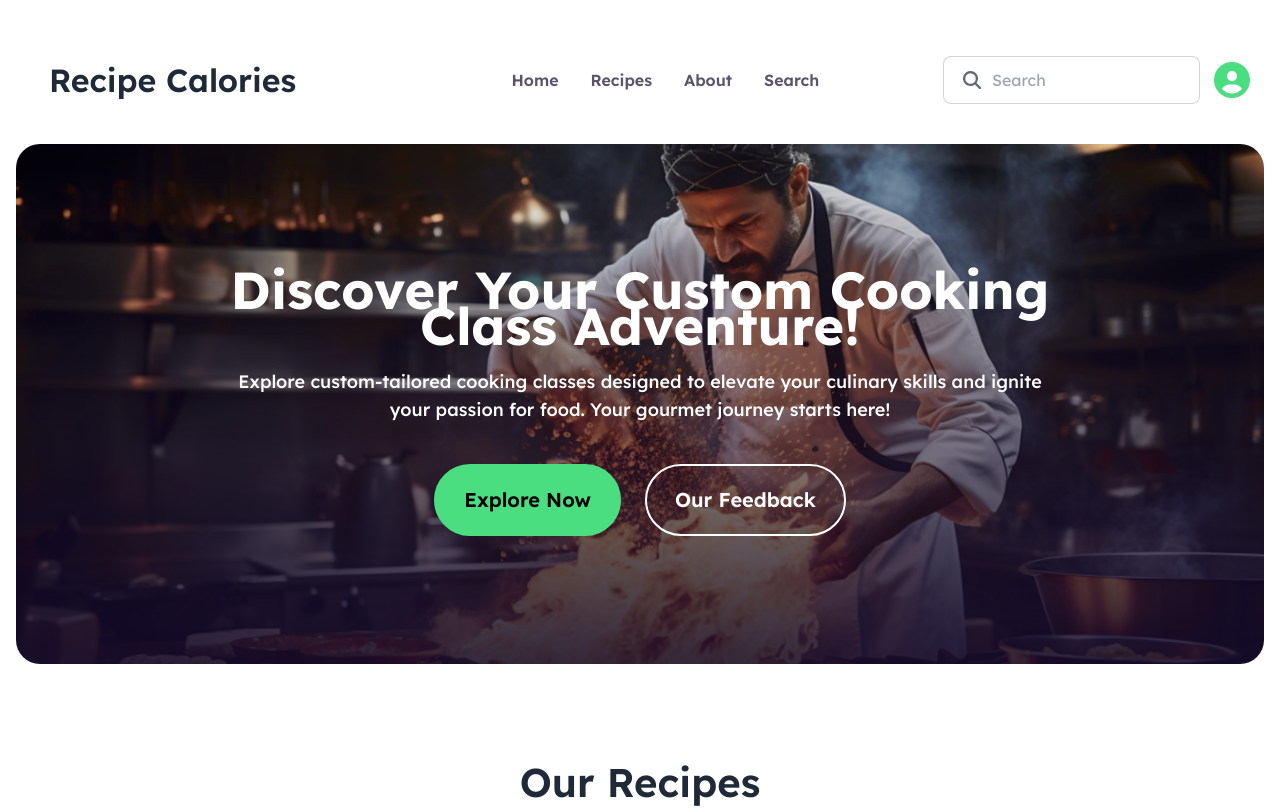
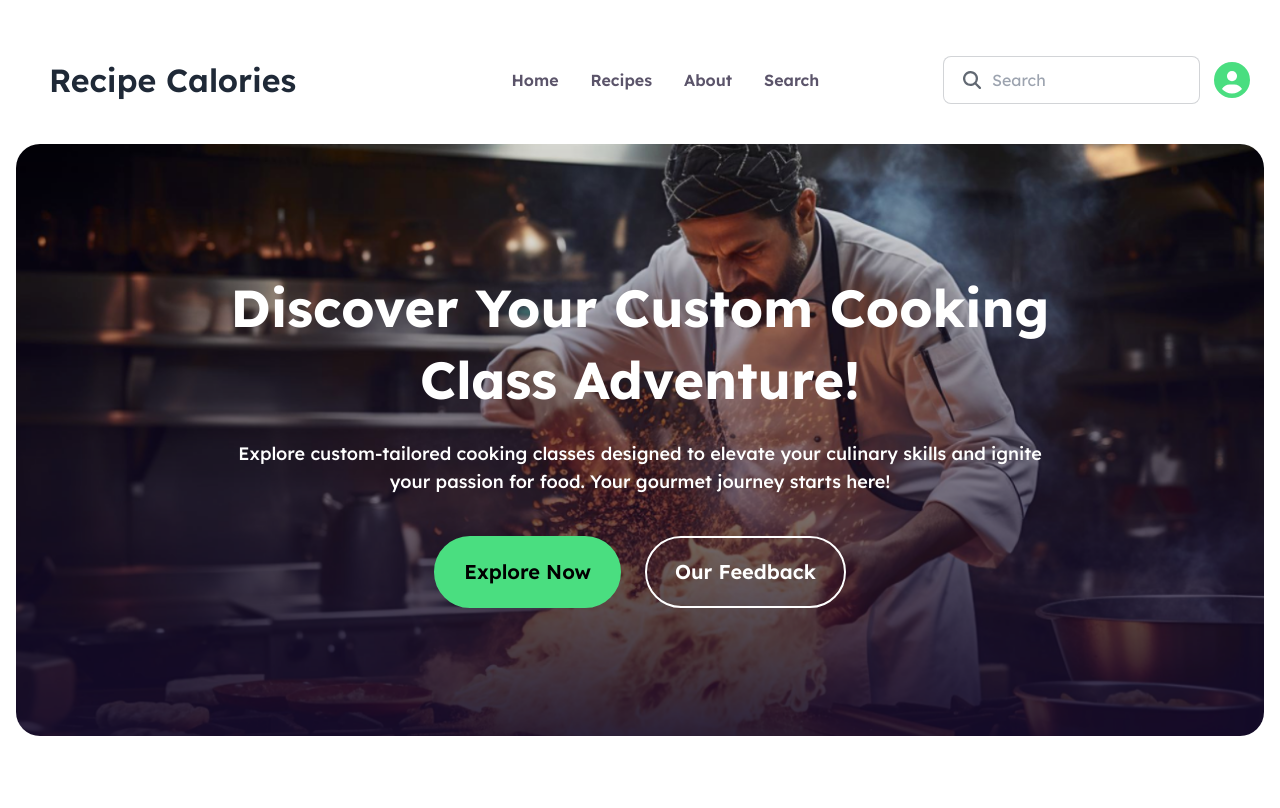
Before and after one commit to Mh-Monzil/recipeCalories, a React (Vite) app: page / in a window 1280 px wide. Shown: the top 808 px of the page. Built offline with nearby package versions, Linux system fonts and the light colour scheme.

Commit message:
leading added

```diff
--- a/src/Components/Banner.jsx
+++ b/src/Components/Banner.jsx
@@ -6,7 +6,7 @@ const Banner = () => {
     }
     return (
         <div style={bg} className="w-full max-h-[600px] px-6 py-10 md:py-32 md:px-52 text-white text-center bg-cover bg-center rounded-[24px]">
-            <h1  className="text-3xl md:text-[52px] font-bold">Discover Your Custom Cooking Class Adventure!</h1>
+            <h1  className="text-3xl md:text-[52px] font-bold md:leading-[72px]">Discover Your Custom Cooking Class Adventure!</h1>
             <p className="font-medium text-lg pt-3 md:pt-6">Explore custom-tailored cooking classes designed to elevate your culinary skills and ignite your passion for food. Your gourmet journey starts here!</p>
             <div className="flex justify-center gap-6 items-center pt-10">
                 <button className="px-5 py-3 md:px-7 md:py-5 bg-green-400 rounded-[50px] md:text-xl font-semibold border-2 border-green-400 text-black hover:bg-transparent hover:border-white    hover:text-white ease-in-out transition-all">Explore Now</button>
```
